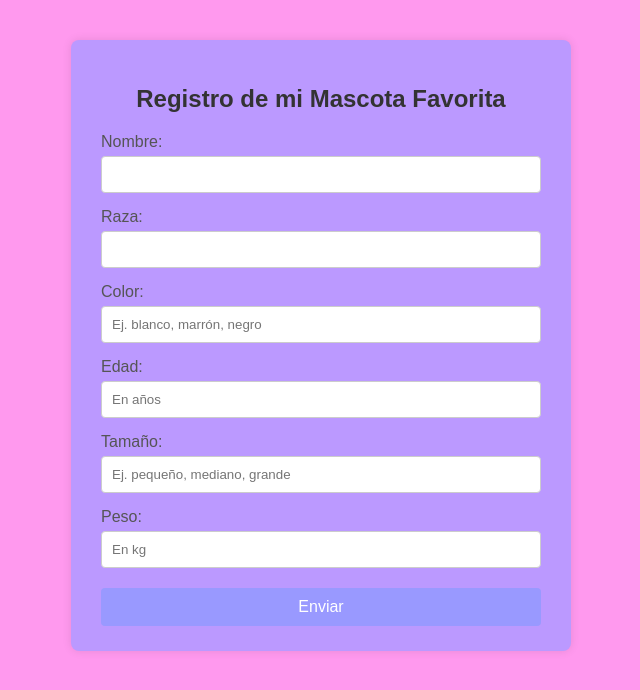
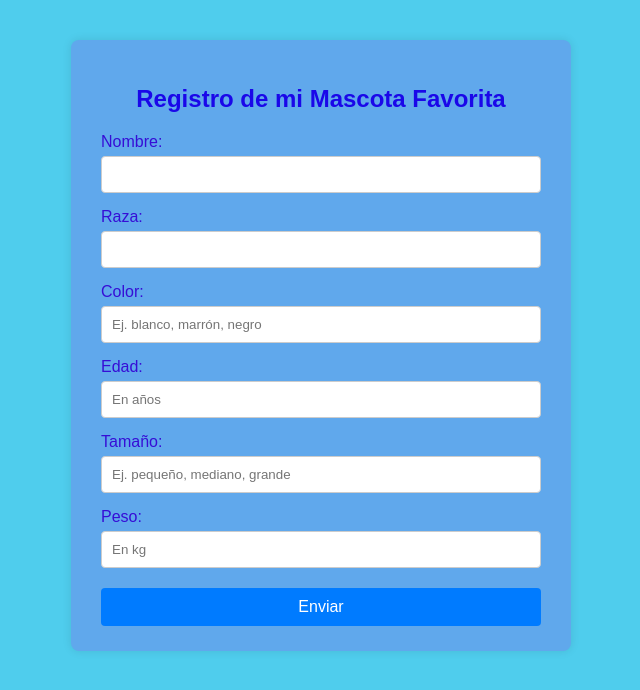
Before and after one commit to 6pkw/Formulario, a plain HTML site: page index.html in a window 1280 px wide. Shown: the whole page, without its empty margins (319-959 px from the left). Drawn offline with Linux system fonts and the light colour scheme.

Commit message:
Update styles.css

```diff
--- a/styles.css
+++ b/styles.css
@@ -1,10 +1,10 @@
 * {
-  box-sizing: border-box;
-  font-family: Arial, sans-serif;
+box-sizing: border-box;
+font-family: Arial, sans-serif;
 }
 
 body {
-  background-color: #FF99EE;
+  background-color: #4fcded;
   display: flex;
   justify-content: center;
   align-items: flex-start;
@@ -14,7 +14,7 @@ body {
 }
 
 .form-container {
-  background-color: #BB99FF;
+  background-color: #60a8ec;
   padding: 25px 30px;
   border-radius: 8px;
   box-shadow: 0 0 10px rgba(0, 0, 0, 0.1);
@@ -25,13 +25,13 @@ body {
 h2 {
   text-align: center;
   margin-bottom: 20px;
-  color: #333;
+  color: #1a07e9;
 }
 
 form label {
   display: block;
   margin-top: 15px;
-  color: #555;
+  color: #360ed6;
 }
 
 form input,
@@ -47,7 +47,7 @@ form button {
   margin-top: 20px;
   width: 100%;
   padding: 10px;
-  background-color: #9999FF;
+  background-color: #007bff;
   border: none;
   color: white;
   font-size: 16px;
@@ -56,5 +56,5 @@ form button {
 }
 
 form button:hover {
-  background-color: #9999FF;
+  background-color: #0056b3;
 }
```
